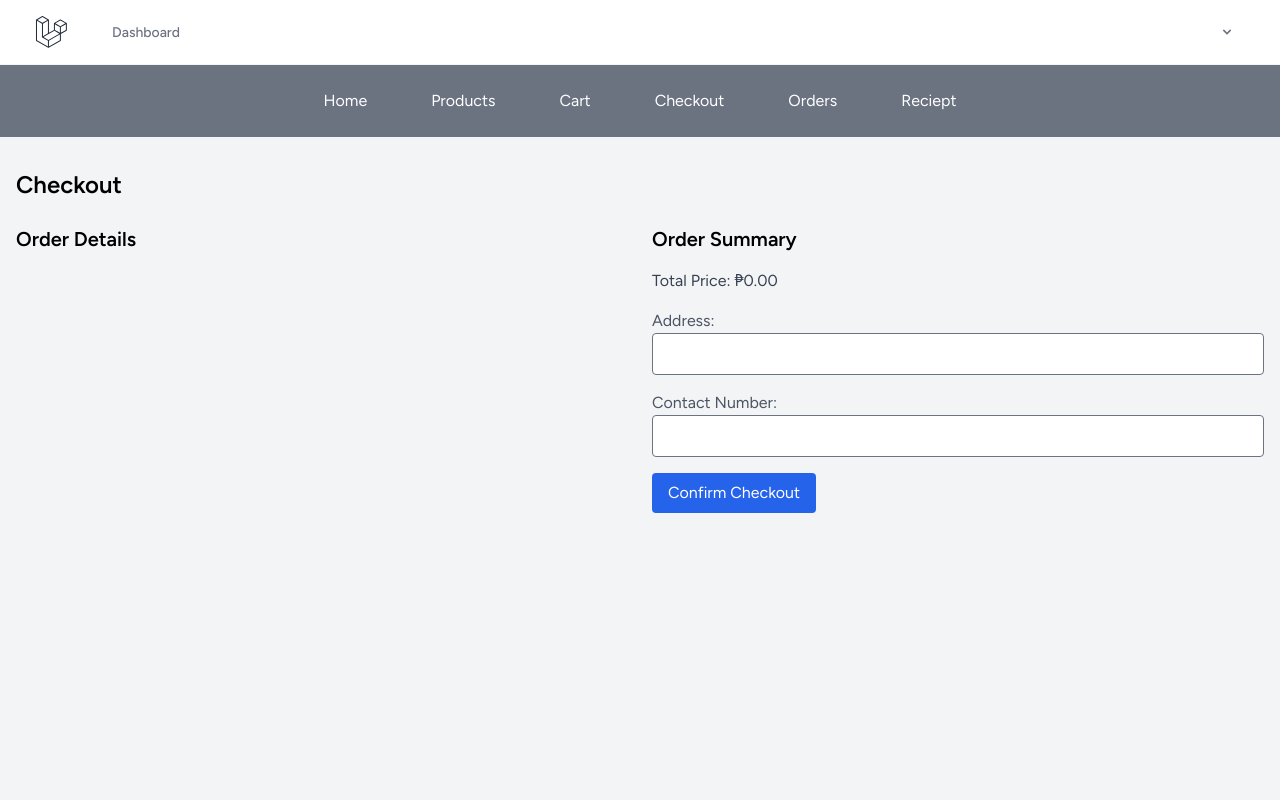
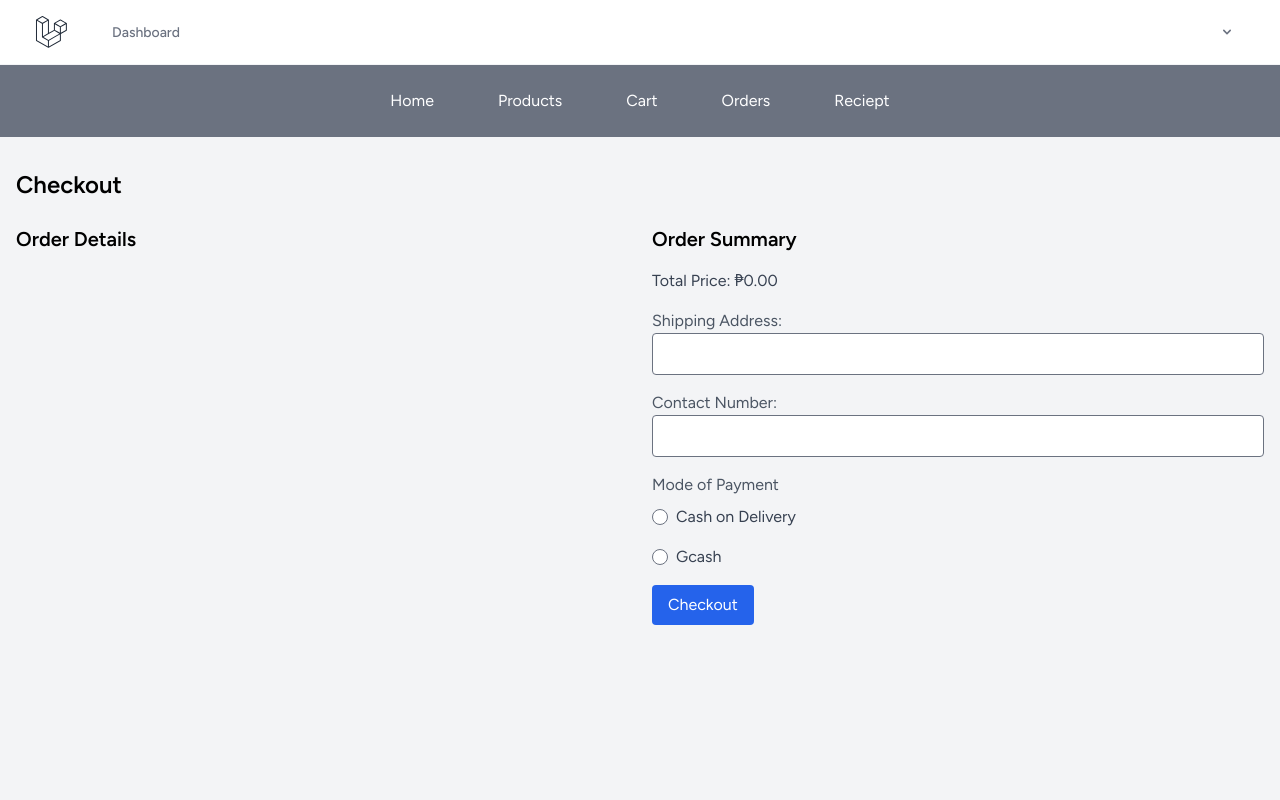
Before and after one commit to BrixJordan/Laravel-Breeze, a Laravel app: page /checkout in a window 1280 px wide. Run offline with Laravel 12, Linux system fonts and the light colour scheme; data that the repository does not hold is empty; style sheets or scripts are compiled from the project's sources.

Commit message:
checkout ui done, then next step is to proceed to cehckout the products and it will go to orders view

```diff
--- a/resources/views/user/checkout.blade.php
+++ b/resources/views/user/checkout.blade.php
@@ -5,7 +5,6 @@
     <h2 class="text-2xl font-bold mb-6">Checkout</h2>
 
     <div class="grid grid-cols-1 lg:grid-cols-2 gap-6">
-        <!-- Order Details -->
         <div>
             <h3 class="text-xl font-semibold mb-4">Order Details</h3>
             @foreach($checkoutItems as $item)
@@ -18,7 +17,7 @@
             @endforeach
         </div>
 
-        <!-- Order Summary -->
+
         <div>
             <h3 class="text-xl font-semibold mb-4">Order Summary</h3>
             <p class="text-gray-700">Total Price: ₱{{ number_format(collect($checkoutItems)->sum(fn($item) => $item['quantity'] * $item['price']), 2) }}</p>
@@ -26,14 +25,25 @@
             <!-- Address and Contact -->
             <form action="#" method="post" class="mt-4">
                 @csrf
-                <label for="address" class="block text-gray-600">Address:</label>
+                <label for="address" class="block text-gray-600">Shipping Address:</label>
                 <input type="text" name="address" id="address" required class="w-full border rounded px-3 py-2 mb-4">
 
                 <label for="contact" class="block text-gray-600">Contact Number:</label>
                 <input type="text" name="contact" id="contact" required class="w-full border rounded px-3 py-2 mb-4">
 
+                <label for="payment" class="block text-gray-600 mb-2">Mode of Payment</label>
+                <div class="flex items-center mb-4">
+                    <input type="radio" name="payment_method" id="cod" value="COD" required class="mr-2">
+                    <label for="cod" class="text-gray-700">Cash on Delivery</label>
+                </div>
+
+                <div class="flex items-center mb-4">
+                <input type="radio" name="payment method" id="gcash" value="Gcash" class=" mr-2">
+                <label for="gcash" class="text-gray-700">Gcash</label>
+                </div>
+
                 <button type="submit" class="bg-blue-600 text-white px-4 py-2 rounded hover:bg-blue-700">
-                    Confirm Checkout
+                Checkout
                 </button>
             </form>
         </div>
--- a/resources/views/userlayoutnavigator/userlayout.blade.php
+++ b/resources/views/userlayoutnavigator/userlayout.blade.php
@@ -6,7 +6,7 @@
         <li><a href="{{route('dashboard')}}" class="block py-2 px-4 hover:bg-blue-500">Home</a></li>
         <li><a href="{{route('user.product')}}" class="block py-2 px-4 hover:bg-blue-500">Products</a></li>
         <li><a href="{{route('user.cart')}}" class="block py-2 px-4 hover:bg-blue-500">Cart</a></li>
-        <li><a href="{{route('user.checkout')}}" class="block py-2 px-4 hover:bg-blue-500">Checkout</a></li>
+
         <li><a href="{{route('user.order')}}" class="block py-2 px-4 hover:bg-blue-500">Orders</a></li>
         <li><a href="{{route('user.receipt')}}" class="block py-2 px-4 hover:bg-blue-500">Reciept</a></li>
     </ul>
```
